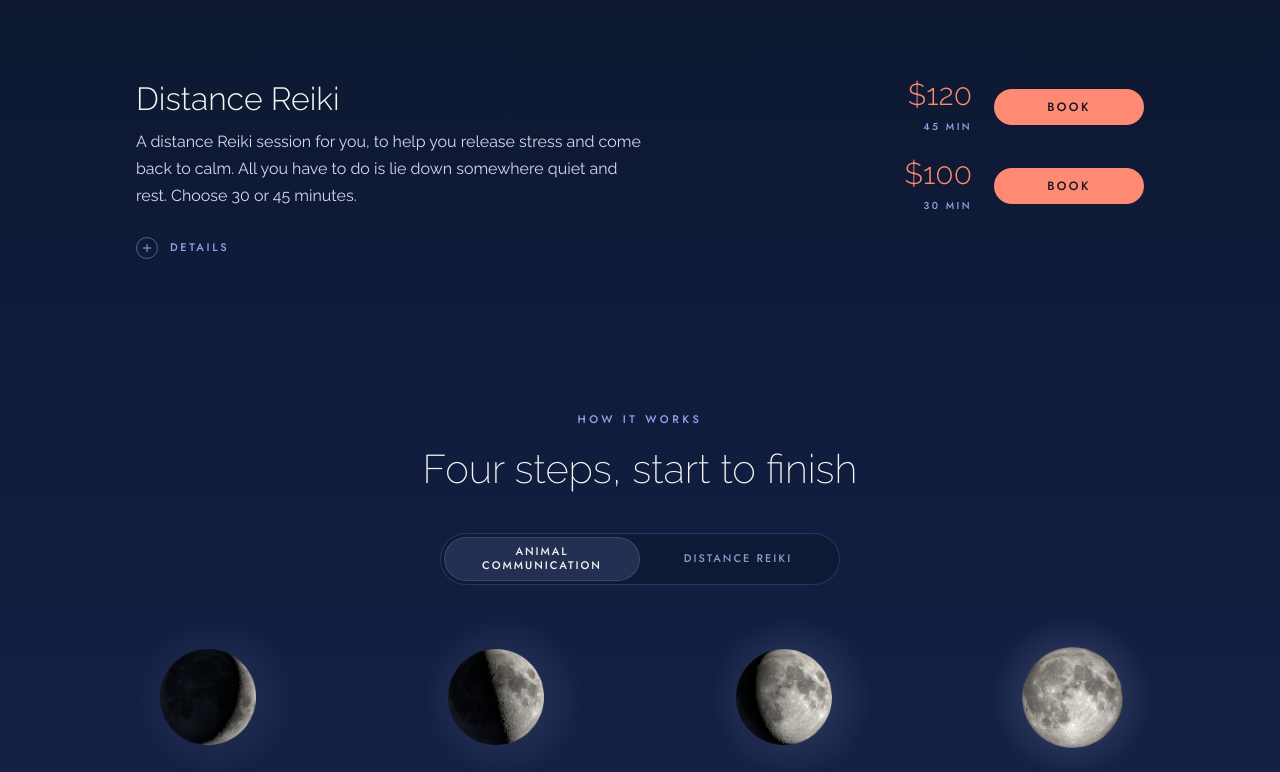
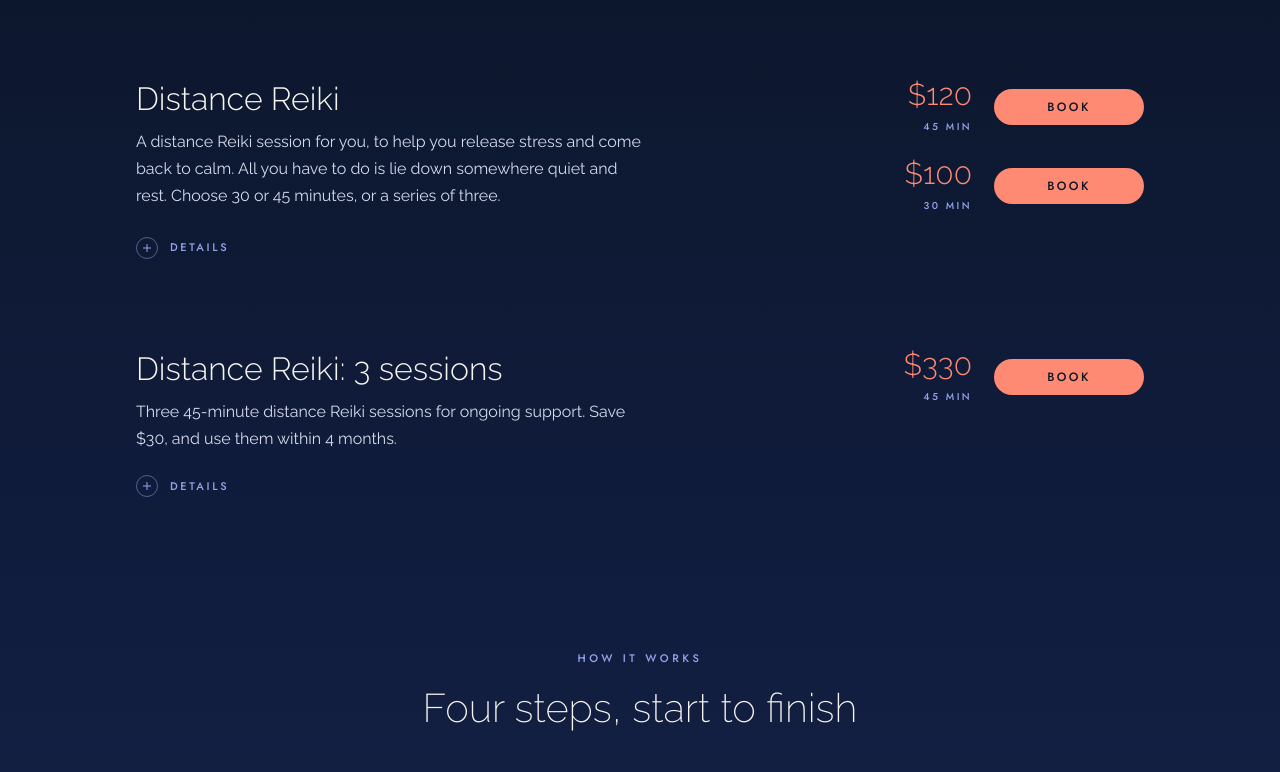
Before and after one commit to DHolliday1881/celesteellyse, a Next.js app: page /services in a window 1280 px wide. Shown: the part 1682-2454 px from the top of the page. Built offline with nearby package versions, Linux system fonts and the light colour scheme.

Commit message:
feat: add a Distance Reiki 3-session card to Services

```diff
--- a/content/site.ts
+++ b/content/site.ts
@@ -219,7 +219,7 @@ export const services = {
         {
           id: "distance-reiki",
           name: "Distance Reiki",
-          summary: "A distance Reiki session for you, to help you release stress and come back to calm. All you have to do is lie down somewhere quiet and rest. Choose 30 or 45 minutes.",
+          summary: "A distance Reiki session for you, to help you release stress and come back to calm. All you have to do is lie down somewhere quiet and rest. Choose 30 or 45 minutes, or a series of three.",
           options: [
             {
               price: "$120",
@@ -236,6 +236,23 @@ export const services = {
             "Gentle energy work, sent to you wherever you are. It’s lovely when you’re stressed, grieving, worn out, or in the middle of a big change. Some people feel warmth or deep calm during the session, and some notice the shift in the days after.",
             "Pick a time and tell me the city you’ll be in. Lie down somewhere quiet, and I’ll text you right before I begin. All you have to do is rest.",
             "A follow-up by email or phone call, sharing what I felt and saw during your session and anything that stood out. Go easy on yourself afterward. Many people like a little quiet time.",
+          ),
+        },
+        {
+          id: "distance-reiki-3-sessions",
+          name: "Distance Reiki: 3 sessions",
+          summary: "Three 45-minute distance Reiki sessions for ongoing support. Save $30, and use them within 4 months.",
+          options: [
+            {
+              price: "$330",
+              duration: "45 min",
+              url: "https://cal.com/celesteellyse/distance-reiki-3-sessions",
+            },
+          ],
+          details: details(
+            "The same gentle distance Reiki, spread over three sessions. Many people choose this during a longer stretch, like grief, burnout, or a big change, when one session doesn’t feel like enough.",
+            "Book your first session when you buy. Once I’ve read your form, I’ll suggest a rhythm for the other two, like once a week or every other week. Then book them whenever you like with your private link. I’ll text you right before each session.",
+            "A follow-up after each session by email or phone call, sharing what I felt and saw and anything that stood out.",
           ),
         },
       ],
```
